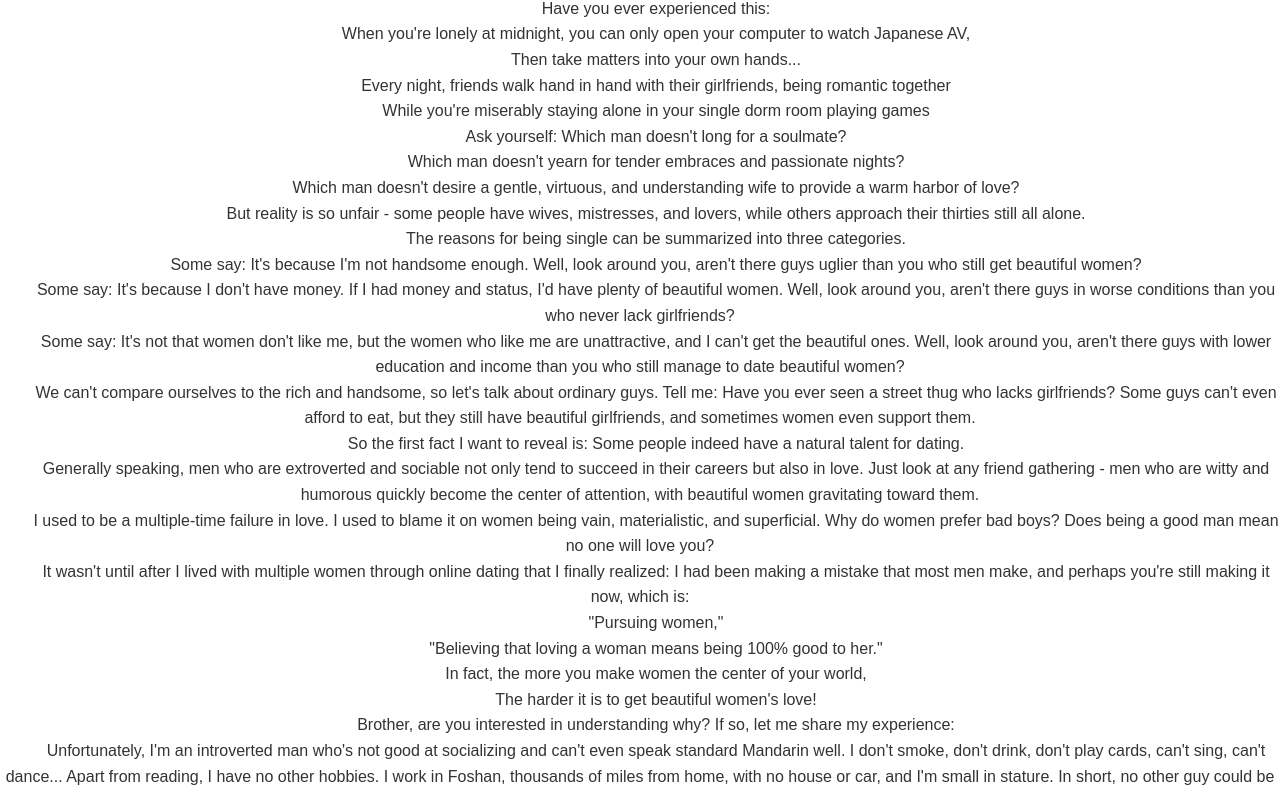
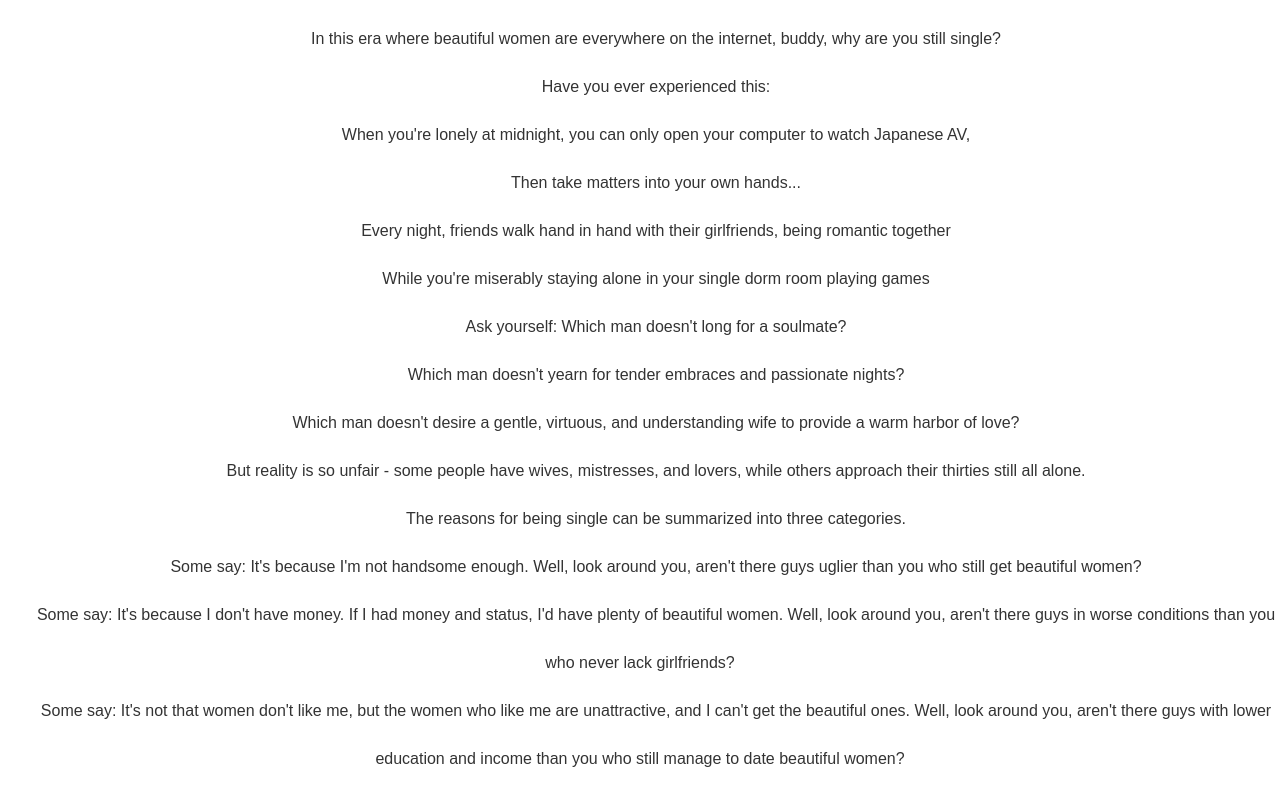
Before and after one commit to baimaff/baimaff.github.io, a plain HTML site: page pua.html in a window 1280 px wide. Shown: the part 81-875 px from the top of the page. Drawn offline with Linux system fonts and the light colour scheme.

Commit message:
Update pua.html

```diff
--- a/pua.html
+++ b/pua.html
@@ -15,7 +15,7 @@
 
         body {
             font-family: Arial, sans-serif;
-            line-height: 1.6;
+            line-height: 3;
             color: #333;
         }
   </style>
```
